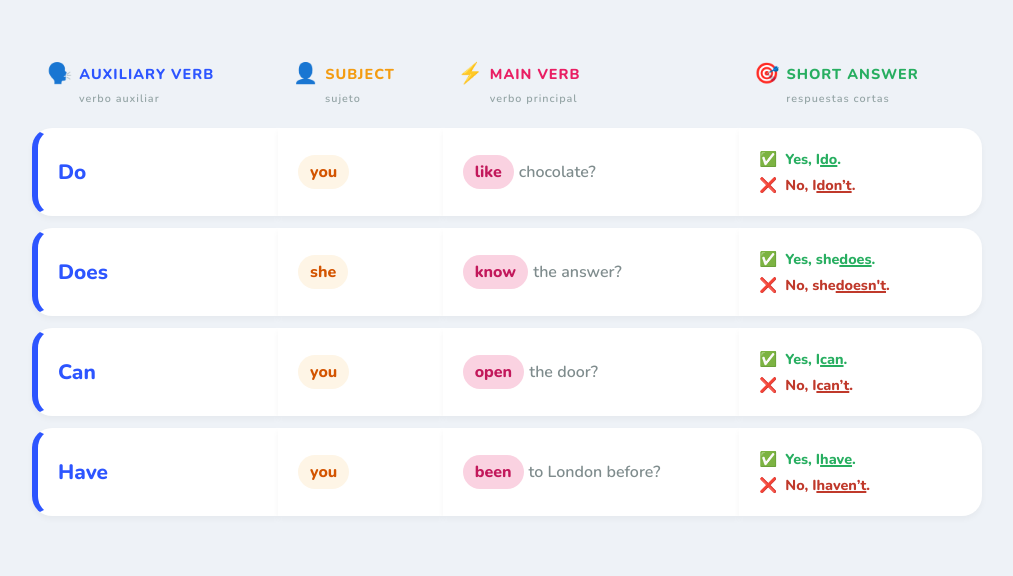
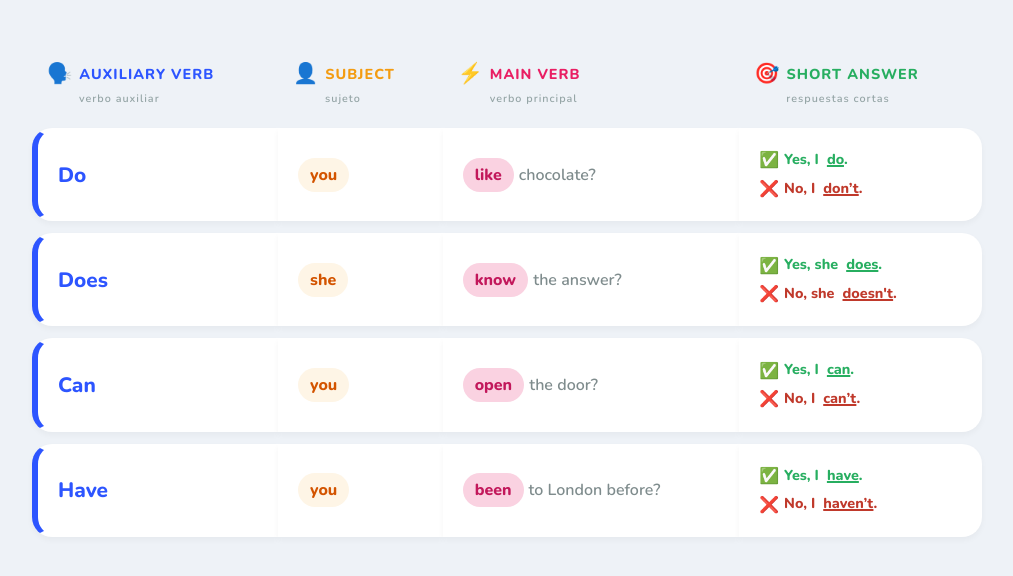
Before and after one commit to dtalentoweb-dot/plus-unit-0-orden-in-questions-table-1, a plain HTML site: page index.html in a window 1280 px wide. Shown: the whole page, without its empty margins (133-1146 px from the left). Drawn offline with nearby package versions, Linux system fonts and the light colour scheme.

Commit message:
Update index.html

```diff
--- a/index.html
+++ b/index.html
@@ -18,14 +18,13 @@
     max-width: 950px;
   }
 
-  /* ESTRUCTURA DE TABLA VISUAL */
   .visual-table {
     width: 100%;
-    border-collapse: separate; /* Necesario para el espacio entre filas */
-    border-spacing: 0 12px; /* Espacio vertical entre "tarjetas" */
+    border-collapse: separate;
+    border-spacing: 0 12px;
   }
 
-  /* --- CABECERAS VISUALES --- */
+  /* CABECERAS */
   .visual-table th {
     text-align: left;
     padding: 10px 15px;
@@ -39,13 +38,13 @@
     display: block; font-size: 0.75em; text-transform: none; color: #95a5a6; margin-top: 4px; font-weight: 600; margin-left: 32px;
   }
 
-  /* Colores de Cabecera */
-  .th-aux { color: #2d55ff; } /* Azul intenso */
-  .th-sub { color: #f39c12; } /* Naranja */
-  .th-verb { color: #e91e63; } /* Rosa fuerte */
-  .th-ans { color: #27ae60; } /* Verde */
+  /* Colores Cabecera */
+  .th-aux { color: #2d55ff; }
+  .th-sub { color: #f39c12; }
+  .th-verb { color: #e91e63; }
+  .th-ans { color: #27ae60; }
 
-  /* --- ESTILOS DE LAS TARJETAS (FILAS) --- */
+  /* ESTILOS DE FILAS */
   .card-row td {
     background: #fff;
     padding: 18px 20px;
@@ -56,28 +55,24 @@
     box-shadow: 0 3px 6px rgba(0,0,0,0.04);
   }
 
-  /* Bordes redondeados extremos para efecto "píldora" */
   .card-row td:first-child {
     border-top-left-radius: 20px;
     border-bottom-left-radius: 20px;
-    border-left: 6px solid #2d55ff; /* Borde azul grueso */
+    border-left: 6px solid #2d55ff;
   }
   .card-row td:last-child {
     border-top-right-radius: 20px;
     border-bottom-right-radius: 20px;
   }
 
-  /* --- CONTENIDO DE LAS CELDAS --- */
-  /* 1. Auxiliar */
+  /* ELEMENTOS INTERNOS */
   .aux-text { font-size: 1.3em; font-weight: 800; color: #2d55ff; }
 
-  /* 2. Sujeto */
   .subject-pill {
     background-color: #fef5e6; color: #d35400;
     padding: 6px 12px; border-radius: 20px; font-weight: 700;
   }
 
-  /* 3. Verbo Principal (Píldora destacada) */
   .verb-highlight-pill {
     background-color: #fad2e1; color: #c2185b;
     padding: 6px 12px; border-radius: 20px; font-weight: 800;
@@ -85,20 +80,30 @@
   }
   .rest-sentence { color: #7f8c8d; font-weight: 600; }
 
-  /* 4. Respuestas cortas */
+  /* --- CORRECCIÓN RESPUESTAS CORTAS --- */
   .short-ans-container {
     display: flex; flex-direction: column; gap: 6px;
   }
-  .ans-item { font-weight: 700; font-size: 0.9em; display: flex; align-items: center; }
-  .ans-icon { margin-right: 8px; }
-  .ans-yes { color: #27ae60; } /* Verde */
-  .ans-no { color: #c0392b; } /* Rojo */
+
+  /* Aquí está el cambio: display block normal para respetar espacios */
+  .ans-item {
+    font-weight: 700;
+    font-size: 0.9em;
+    display: block; /* Antes era flex, eso causaba el error */
+    line-height: 1.4;
+  }
+
+  .ans-icon {
+    margin-right: 5px;
+    vertical-align: middle; /* Alinea el icono con el texto verticalmente */
+    font-size: 1.1em;
+  }
+
+  .ans-yes { color: #27ae60; }
+  .ans-no { color: #c0392b; }
   .ans-aux-match { text-decoration: underline; text-decoration-thickness: 2px; }
 
-
-  /* --- INTERACTIVIDAD (HOVERS) --- */
-
-  /* A) Levantar la tarjeta al pasar el ratón */
+  /* INTERACTIVIDAD */
   .card-row:hover td {
     transform: translateY(-4px);
     box-shadow: 0 12px 20px rgba(45, 85, 255, 0.15);
@@ -106,18 +111,16 @@
     border-bottom-color: #e0e6ed;
   }
 
-  /* B) El "Truco Gramatical": Hover en auxiliar ilumina la respuesta */
-  /* Usamos :has() para detectar si el primer td tiene hover */
   .card-row:has(td:first-child:hover) td:last-child {
-    background-color: #d4edda !important; /* Fondo verde */
-    transform: scale(1.03); /* Un poco más grande */
-    box-shadow: 0 0 0 3px #27ae60 inset; /* Borde interno verde */
+    background-color: #d4edda !important;
+    transform: scale(1.03);
+    box-shadow: 0 0 0 3px #27ae60 inset;
   }
    .card-row:has(td:first-child:hover) .ans-aux-match {
        font-weight: 900; background-color: rgba(39, 174, 96, 0.2);
    }
 
-  /* Responsive básico */
+  /* Responsive */
   @media (max-width: 768px) {
     body { padding: 10px; }
     .visual-table th { padding: 5px; }
@@ -157,57 +160,49 @@
     <tbody>
 
       <tr class="card-row">
-        <td title="Hover me to see the connection!"><span class="aux-text">Do</span></td>
+        <td title="Pasa el ratón para ver la conexión"><span class="aux-text">Do</span></td>
         <td><span class="subject-pill">you</span></td>
-        <td>
-          <span class="verb-highlight-pill">like</span><span class="rest-sentence">chocolate?</span>
-        </td>
+        <td><span class="verb-highlight-pill">like</span><span class="rest-sentence">chocolate?</span></td>
         <td>
           <div class="short-ans-container">
-            <div class="ans-item ans-yes"><span class="ans-icon">✅</span>Yes, I <span class="ans-aux-match"> do</span>.</div>
-            <div class="ans-item ans-no"><span class="ans-icon">❌</span>No, I <span class="ans-aux-match"> don’t</span>.</div>
+            <div class="ans-item ans-yes"><span class="ans-icon">✅</span>Yes, I&nbsp;&nbsp;<span class="ans-aux-match">do</span>.</div>
+            <div class="ans-item ans-no"><span class="ans-icon">❌</span>No, I&nbsp;&nbsp;<span class="ans-aux-match">don’t</span>.</div>
           </div>
         </td>
       </tr>
 
       <tr class="card-row">
-        <td title="Hover me to see the connection!"><span class="aux-text">Does</span></td>
+        <td title="Pasa el ratón para ver la conexión"><span class="aux-text">Does</span></td>
         <td><span class="subject-pill">she</span></td>
-        <td>
-          <span class="verb-highlight-pill">know</span><span class="rest-sentence">the answer?</span>
-        </td>
+        <td><span class="verb-highlight-pill">know</span><span class="rest-sentence">the answer?</span></td>
         <td>
           <div class="short-ans-container">
-            <div class="ans-item ans-yes"><span class="ans-icon">✅</span>Yes, she <span class="ans-aux-match"> does</span>.</div>
-            <div class="ans-item ans-no"><span class="ans-icon">❌</span>No, she <span class="ans-aux-match"> doesn't</span>.</div>
+            <div class="ans-item ans-yes"><span class="ans-icon">✅</span>Yes, she&nbsp;&nbsp;<span class="ans-aux-match">does</span>.</div>
+            <div class="ans-item ans-no"><span class="ans-icon">❌</span>No, she&nbsp;&nbsp;<span class="ans-aux-match">doesn't</span>.</div>
           </div>
         </td>
       </tr>
 
       <tr class="card-row">
-        <td title="Hover me to see the connection!"><span class="aux-text">Can</span></td>
+        <td title="Pasa el ratón para ver la conexión"><span class="aux-text">Can</span></td>
         <td><span class="subject-pill">you</span></td>
-        <td>
-          <span class="verb-highlight-pill">open</span><span class="rest-sentence">the door?</span>
-        </td>
+        <td><span class="verb-highlight-pill">open</span><span class="rest-sentence">the door?</span></td>
         <td>
           <div class="short-ans-container">
-            <div class="ans-item ans-yes"><span class="ans-icon">✅</span>Yes, I <span class="ans-aux-match"> can</span>.</div>
-            <div class="ans-item ans-no"><span class="ans-icon">❌</span>No, I <span class="ans-aux-match"> can’t</span>.</div>
+            <div class="ans-item ans-yes"><span class="ans-icon">✅</span>Yes, I&nbsp;&nbsp;<span class="ans-aux-match">can</span>.</div>
+            <div class="ans-item ans-no"><span class="ans-icon">❌</span>No, I&nbsp;&nbsp;<span class="ans-aux-match">can’t</span>.</div>
           </div>
         </td>
       </tr>
 
       <tr class="card-row">
-        <td title="Hover me to see the connection!"><span class="aux-text">Have</span></td>
+        <td title="Pasa el ratón para ver la conexión"><span class="aux-text">Have</span></td>
         <td><span class="subject-pill">you</span></td>
-        <td>
-          <span class="verb-highlight-pill">been</span><span class="rest-sentence">to London before?</span>
-        </td>
+        <td><span class="verb-highlight-pill">been</span><span class="rest-sentence">to London before?</span></td>
         <td>
           <div class="short-ans-container">
-            <div class="ans-item ans-yes"><span class="ans-icon">✅</span>Yes, I <span class="ans-aux-match"> have</span>.</div>
-            <div class="ans-item ans-no"><span class="ans-icon">❌</span>No, I <span class="ans-aux-match"> haven’t</span>.</div>
+            <div class="ans-item ans-yes"><span class="ans-icon">✅</span>Yes, I&nbsp;&nbsp;<span class="ans-aux-match">have</span>.</div>
+            <div class="ans-item ans-no"><span class="ans-icon">❌</span>No, I&nbsp;&nbsp;<span class="ans-aux-match">haven’t</span>.</div>
           </div>
         </td>
       </tr>
```
